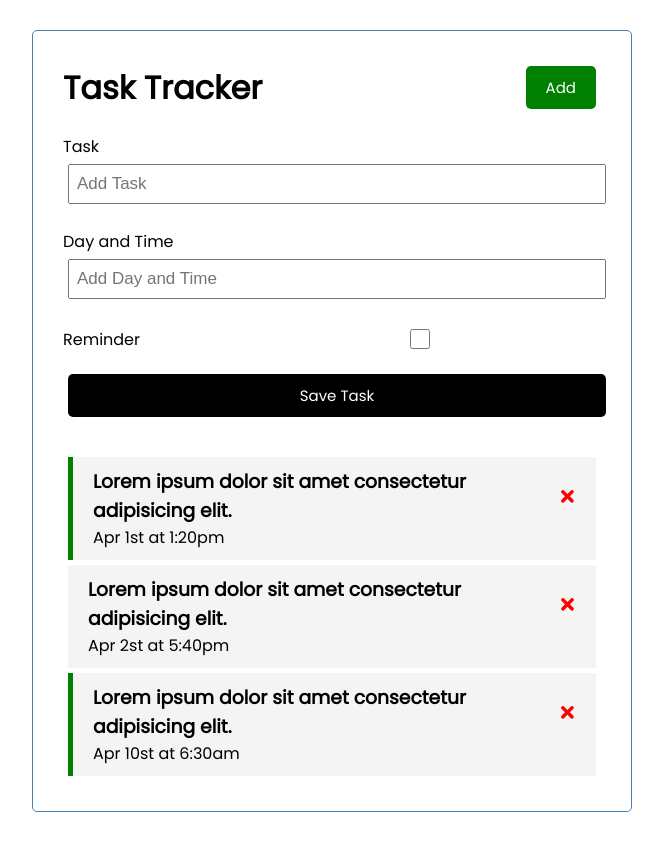
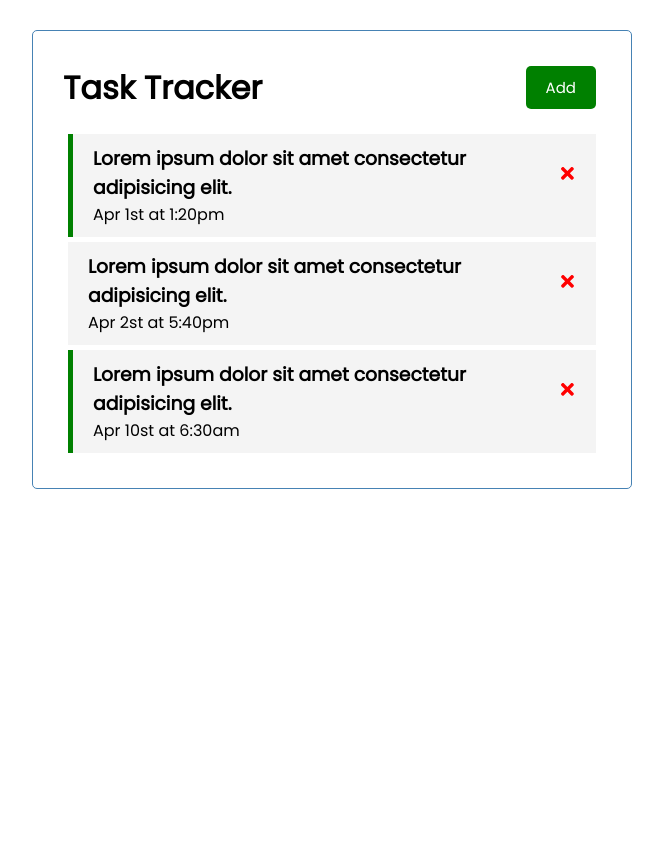
Before and after one commit to niloysikdar/React-Task-Tracker, a React (Create React App) app: page / in a window 1280 px wide. Shown: the whole page, without its empty margins (308-971 px from the left). After the commit the page ends 800 px from the top, so only its background shows below. Built offline with nearby package versions, Linux system fonts and the light colour scheme.

Commit message:
Toggling add button

```diff
--- a/src/App.js
+++ b/src/App.js
@@ -4,6 +4,9 @@ import Tasks from './components/tasks'
 import AddTask from './components/addtask'
 
 const App = () => {
+
+  const [toggleform, settoggleform] = useState(false);
+
   const [tasks, setTasks] = useState(
     [
       {
@@ -48,8 +51,8 @@ const App = () => {
 
   return (
     <div className="container">
-      <Header title="Task Tracker" />
-      <AddTask onAdd={addTaskfunc} />
+      <Header title="Task Tracker" onAddClicked={() => settoggleform(!toggleform)} isFormShowing={toggleform} />
+      {toggleform && (<AddTask onAdd={addTaskfunc} />)}
       {tasks.length > 0 ? (<Tasks tasks={tasks} onDelete={deleteTask} onToggle={toggleReminder} />) : (<h3>No tasks to show</h3>)}
     </div>
   );
--- a/src/components/header.jsx
+++ b/src/components/header.jsx
@@ -1,16 +1,12 @@
 import Button from './button'
 import PropTypes from 'prop-types'
 
-const Header = ({ title }) => {
-
-    const addFunc = () => {
-        console.log("Added button has been clicked");
-    }
+const Header = ({ title, onAddClicked, isFormShowing }) => {
 
     return (
         <header className='header'>
             <h1>{title}</h1>
-            <Button text='Add' color='green' onClick={addFunc} />
+            <Button text={isFormShowing ? 'Hide' : 'Add'} color={isFormShowing ? 'red' : 'green'} onClick={onAddClicked} />
         </header>
     );
 }
```
